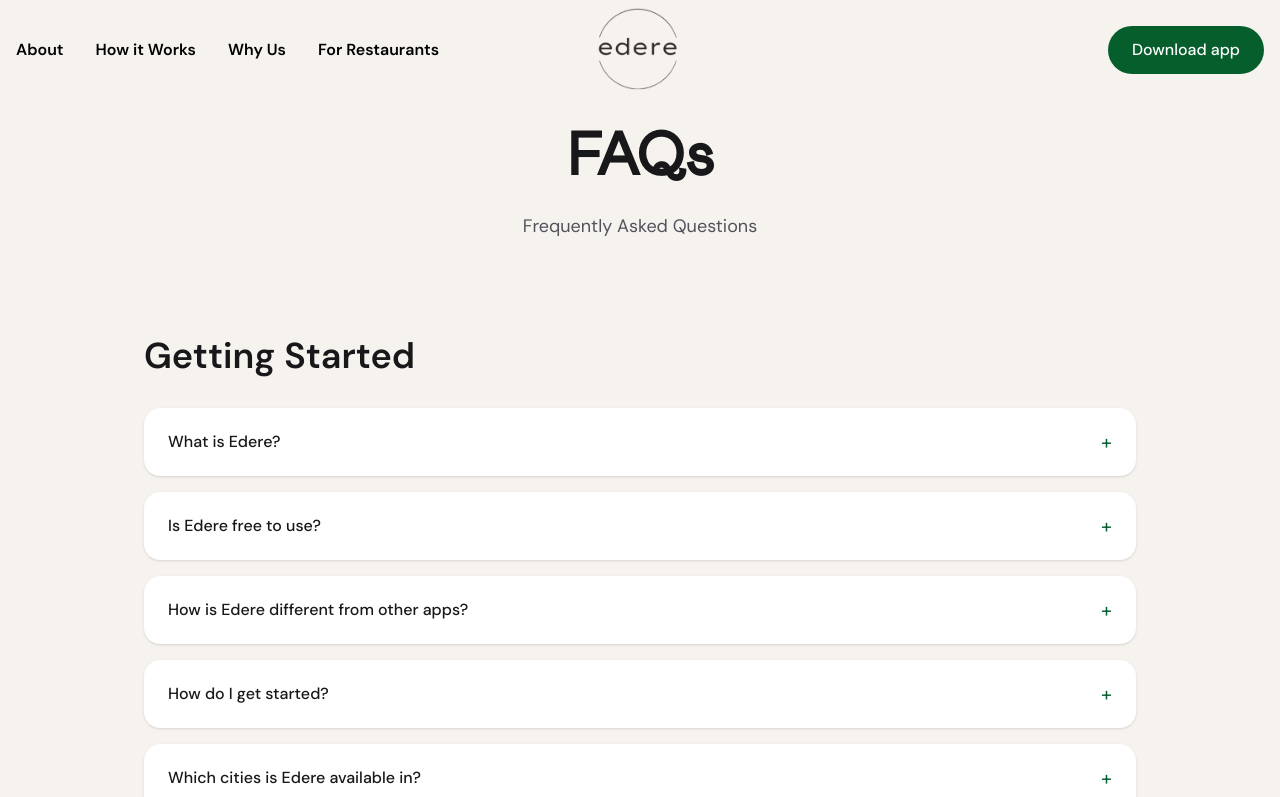
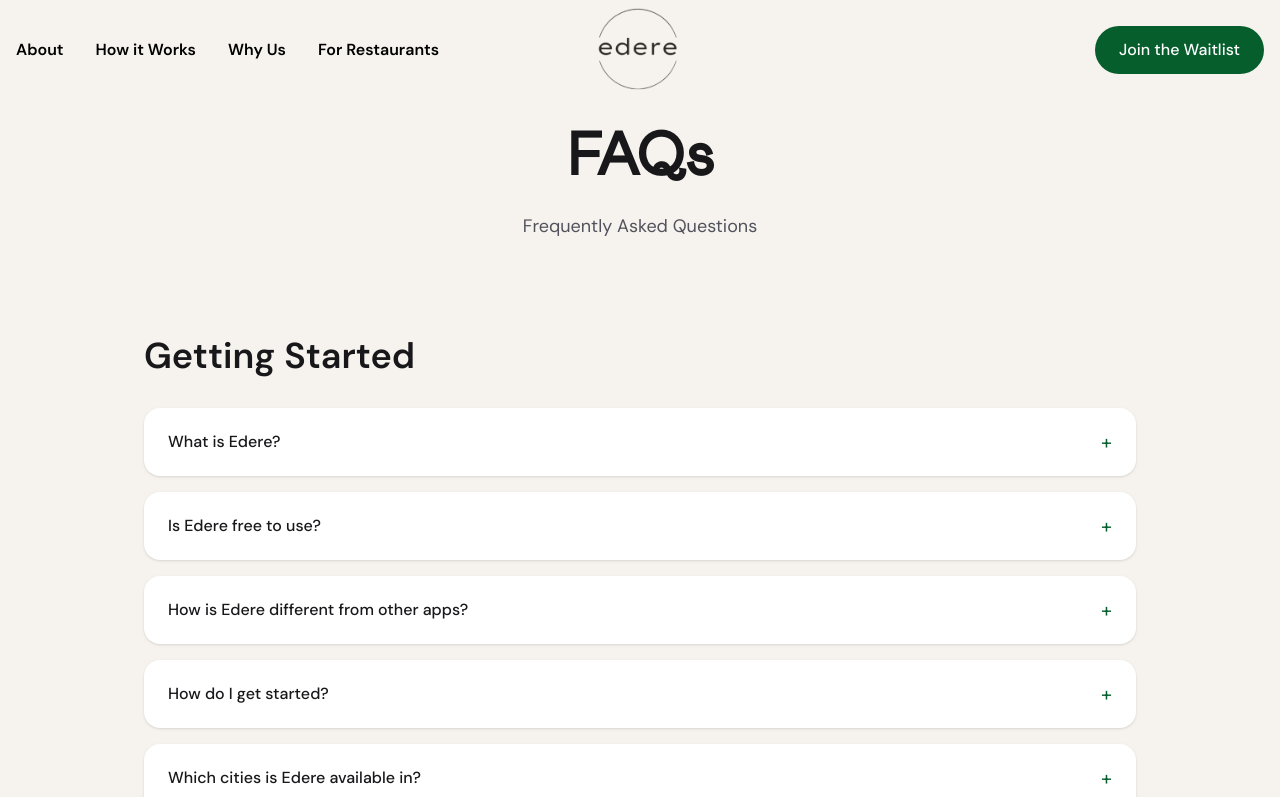
Before and after one commit to rifat-two-eight/edere_admin, a Next.js app: page /faq in a window 1280 px wide. Shown: the top 797 px of the page. Built offline with nearby package versions, Linux system fonts and the light colour scheme.

Commit message:
new update

```diff
--- a/app/mission/page.tsx
+++ b/app/mission/page.tsx
@@ -38,7 +38,7 @@
                                     have allergies, dietary restrictions or preferences. We're all doing the same anxious research, making the same exhausting phone calls, missing the same social connections. So I created Edere.
                                 </p>
 
-                                <p className="text-2xl" style={{ fontFamily: 'var(--font-dancing-script)', fontWeight: 600 }}>
+                                <p className="text-2xl font-semibold">
                                     - Amy, Founder + CEO
                                 </p>
                             </div>
@@ -110,8 +110,11 @@
                                             "Everyone deserves to participate fully in dining experiences, not just survive them.",
                                     },
                                 ].map((item) => (
-                                    <div key={item.title}>
-                                        <h3 className="font-semibold text-xl text-zinc-900 h-16">
+                                    <div
+                                        key={item.title}
+                                        className="bg-zinc-50 border border-zinc-100 rounded-2xl p-2 text-center flex flex-col items-center"
+                                    >
+                                        <h3 className="font-semibold text-xl text-zinc-900 mb-4">
                                             {item.title}
                                         </h3>
                                         <p className="text-base leading-relaxed text-zinc-600">
@@ -125,9 +128,9 @@
 
                     {/* CTA */}
                     <section className="text-center bg-[#055E2C] rounded-3xl px-8 py-14 text-white">
-                        <h2 className="text-3xl md:text-4xl font-semibold mb-4" style={{ fontFamily: 'athletics' }}>
+                        {/* <h2 className="text-3xl md:text-4xl font-semibold mb-4" style={{ fontFamily: 'athletics' }}>
                             Join Us
-                        </h2>
+                        </h2> */}
 
                         <p className="max-w-2xl mx-auto text-white/90 mb-8">
                             Whether you're a diner searching for safe options or a restaurant
--- a/components/landing/Discovery.tsx
+++ b/components/landing/Discovery.tsx
@@ -51,9 +51,11 @@
               </li>
             </ul>
 
-            <button className="bg-[#055E2C] text-white px-8 py-3 rounded-full font-semibold hover:bg-green-700 transition-colors dm-sans">
-              Download app
-            </button>
+            <a href="https://forms.gle/koKkMqfVpKrB26gL7" target="_blank">
+              <button className="bg-[#055E2C] text-white px-8 py-3 rounded-full font-semibold hover:bg-green-700 transition-colors dm-sans">
+                Join the Waitlist
+              </button>
+            </a>
           </div>
 
           {/* Right Images Collage - 50% width */}
--- a/components/landing/Footer.tsx
+++ b/components/landing/Footer.tsx
@@ -72,8 +72,8 @@
             <p className="text-[#2D2A26] text-sm font-medium leading-relaxed max-w-sm">
               The ultimate restaurant discovery app for food allergies, dietary restrictions & preferences... all before you step through the doors.
             </p>
-            <Link href="/#download" className="w-full sm:w-auto px-8 py-3 bg-[#055E2C] text-white rounded-full font-bold hover:bg-[#044c23] transition-colors text-center">
-              Download app
+            <Link href="https://forms.gle/koKkMqfVpKrB26gL7" target="_blank" className="w-full sm:w-auto px-8 py-3 bg-[#055E2C] text-white rounded-full font-bold hover:bg-[#044c23] transition-colors text-center">
+              Join the Waitlist
             </Link>
           </div>
         </div>
@@ -137,8 +137,8 @@
                   The ultimate restaurant discovery app for <br /> food allergies, dietary restrictions & preferences... <br /> all before you step through the doors.
                 </p>
               </div>
-              <Link href="/#download" className="px-6 py-3 bg-[#055E2C] text-white rounded-full font-bold hover:bg-[#044c23] transition-colors">
-                Download app
+              <Link href="https://forms.gle/koKkMqfVpKrB26gL7" target="_blank" className="px-6 py-3 bg-[#055E2C] text-white rounded-full font-bold hover:bg-[#044c23] transition-colors">
+                Join the Waitlist
               </Link>
             </div>
           </div>
--- a/components/landing/Hero.tsx
+++ b/components/landing/Hero.tsx
@@ -1,5 +1,6 @@
 "use client"
 import Image from "next/image";
+import Link from "next/link";
 
 function BenefitBadge({ label, icon }: { label: string; icon: "check" | "filter" | "shield" }) {
   return (
@@ -62,15 +63,15 @@
           restrictions &amp; preferences... all before you step through the
           doors.
         </p>
-        <button className="px-6 py-3 mr-4 bg-[#055E2C] dm-sans text-white rounded-full text-md font-semibold hover:opacity-90 transition-opacity">
-          Download App
-        </button>
-        <button
+        <Link href="https://forms.gle/koKkMqfVpKrB26gL7" target="_blank" className="px-6 py-3 mr-4 bg-[#055E2C] dm-sans text-white rounded-full text-md font-semibold hover:opacity-90 transition-opacity">
+          Join the Waitlist
+        </Link>
+        {/* <button
           onClick={() => handleScroll('signup')}
           className="px-6 py-3 bg-[#2D2A26] dm-sans text-white rounded-full text-md font-semibold hover:opacity-90 transition-opacity"
         >
           Join Us
-        </button>
+        </button> */}
       </div>
 
       {/* ── MOBILE layout (< md) ── */}
--- a/components/landing/Navbar.tsx
+++ b/components/landing/Navbar.tsx
@@ -105,12 +105,9 @@
 
         {/* Desktop Download */}
         <div className="hidden md:flex items-center gap-4">
-          <button
-            onClick={() => handleScroll("download")}
-            className="px-6 py-3 dm-sans bg-[#055E2C] text-white rounded-full font-medium hover:opacity-90 transition-opacity"
-          >
-            Download app
-          </button>
+          <Link href="https://forms.gle/koKkMqfVpKrB26gL7" target="_blank" className="px-6 py-3 dm-sans bg-[#055E2C] text-white rounded-full font-medium hover:opacity-90 transition-opacity">
+            Join the Waitlist
+          </Link>
         </div>
 
         {/* Mobile Menu */}
@@ -147,12 +144,9 @@
               </nav>
 
               <div className="mt-auto pb-8">
-                <button
-                  onClick={() => handleScroll("download")}
-                  className="block dm-sans w-full text-center px-6 py-3 bg-[#055E2C] text-white rounded-full font-medium text-lg hover:opacity-90 transition-opacity"
-                >
-                  Download app
-                </button>
+                <Link href="https://forms.gle/koKkMqfVpKrB26gL7" target="_blank" className="block dm-sans w-full text-center px-6 py-3 bg-[#055E2C] text-white rounded-full font-medium text-lg hover:opacity-90 transition-opacity">
+                  Join the Waitlist
+                </Link>
               </div>
             </div>
           </>
```
